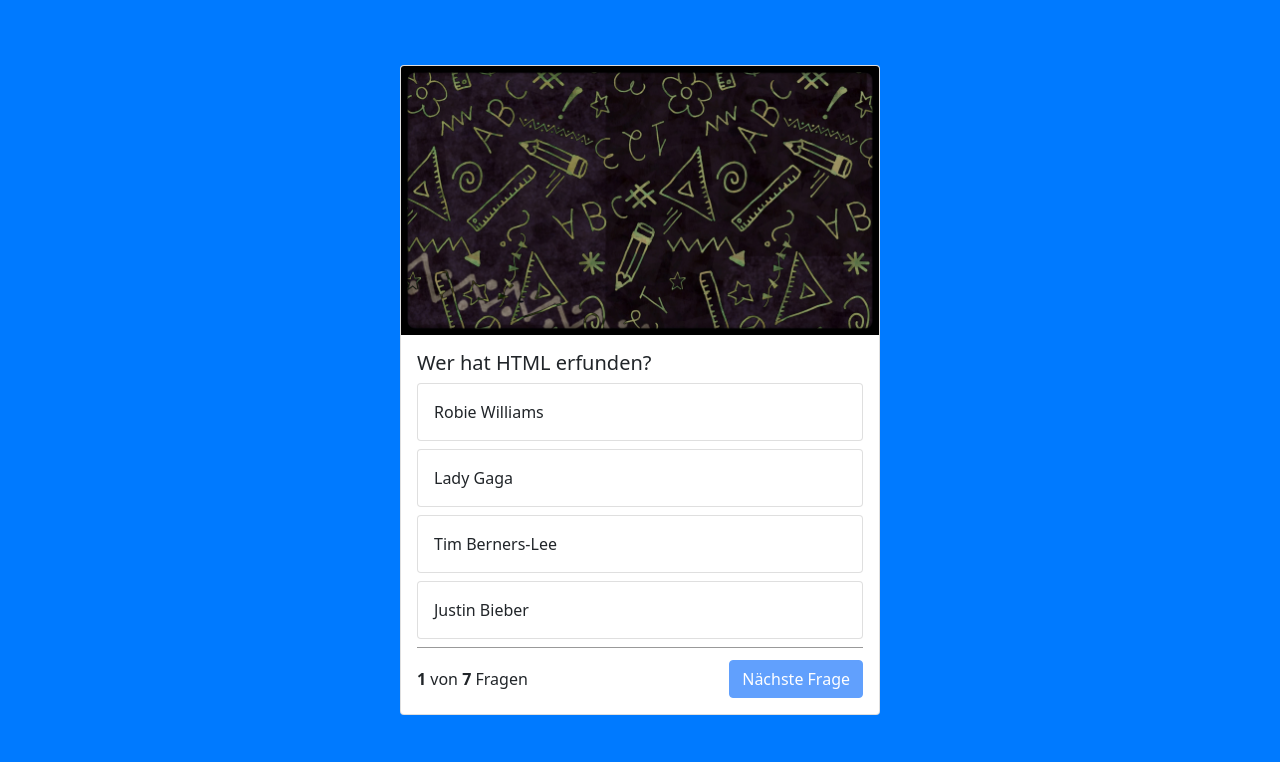
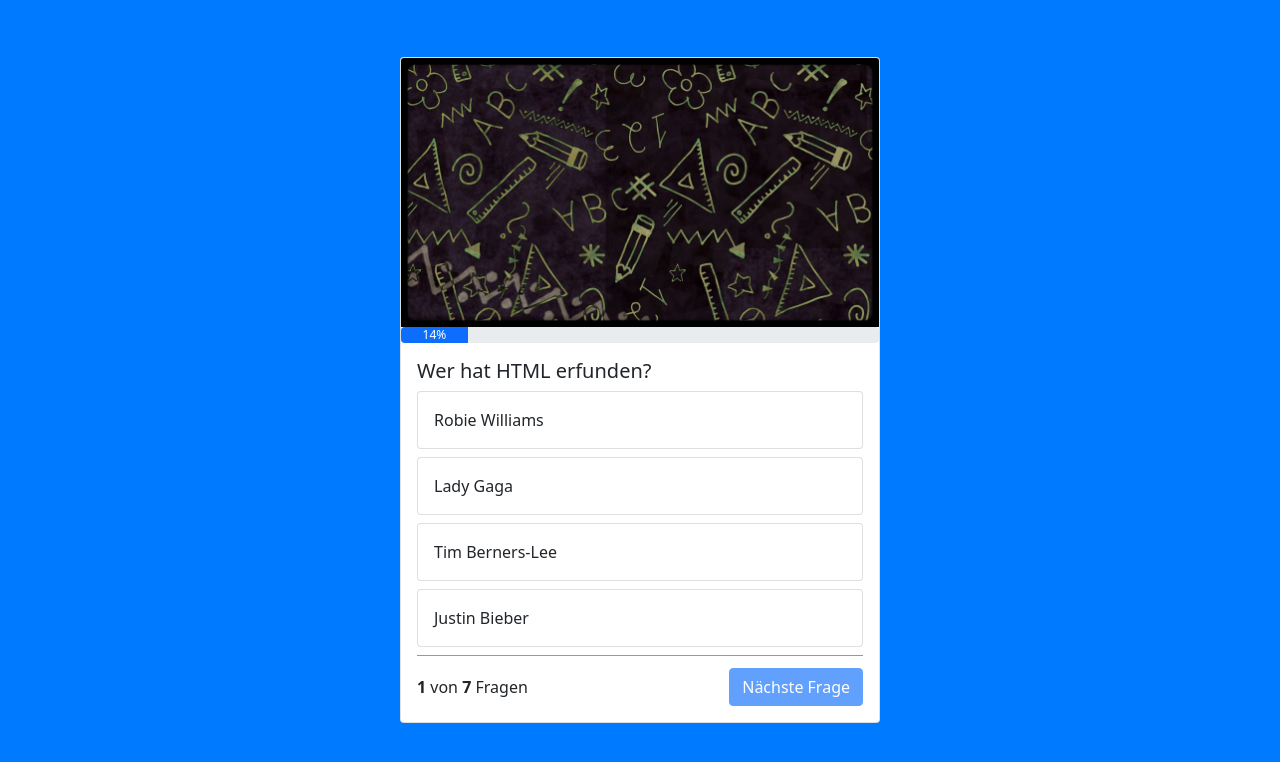
Before and after one commit to oCVamous/QuizApp, a plain HTML site: page index.html in a window 1280 px wide. Shown: the part 60-822 px from the top of the page. Drawn offline with nearby package versions, Linux system fonts and the light colour scheme.

Commit message:
added progress-bar

```diff
--- a/index.html
+++ b/index.html
@@ -33,14 +33,19 @@
         <div class="card quiz-card">
             <img id="header-img" src="img/Quiz.jpg" class="card-img-top">
 
-            <div id="endScreen" class="card-body" style="display: none;" >
+            <div class="progress">
+                <div id="progress-bar" class="progress-bar" role="progressbar" style="width: 0%;">25%</div>
+            </div>
+
+            <div id="endScreen" class="card-body" style="display: none;">
                 <div class="text-center final-headline">
                     Quiz beendet
                 </div>
 
 
                 <div class="text-center">
-                    Du hast <b id="amount-of-right-questions">XXX</b> von <b id="amount-of-questions">XXX</b> richtig beantwortet
+                    Du hast <b id="amount-of-right-questions">XXX</b> von <b id="amount-of-questions">XXX</b> richtig
+                    beantwortet
                 </div>
 
             </div>
@@ -78,7 +83,8 @@
                     </div>
 
 
-                    <button id="next-button" onclick="nextQuestion()" class="btn btn-primary" disabled>Nächste Frage</button>
+                    <button id="next-button" onclick="nextQuestion()" class="btn btn-primary" disabled>Nächste
+                        Frage</button>
                 </div>
 
 
--- a/script.js
+++ b/script.js
@@ -73,7 +73,7 @@ function init() {
 
 function showQuestion() {
 
-    if (currentQuestion >= questions.length) {
+    if (currentQuestion >= questions.length) {      //Show End Screen
         document.getElementById('endScreen').style = '';
         document.getElementById('questionBody').style = 'display: none';
 
@@ -81,7 +81,16 @@ function showQuestion() {
         document.getElementById('amount-of-right-questions').innerHTML = rightQuestions;
         document.getElementById('header-img').src = 'img/win.png';
 
-    } else {
+    } else {                                        //Show question
+
+        let percent = (currentQuestion+1)/questions.length;
+        percent = Math.round(percent * 100);
+
+        document.getElementById('progress-bar').innerHTML = `${percent}%`;
+        document.getElementById('progress-bar').style = `width: ${percent}%;`;
+
+        console.log('Fortschritt: ', percent);
+
         let question = questions[currentQuestion];
 
         document.getElementById('question-number').innerHTML = currentQuestion + 1;
```
